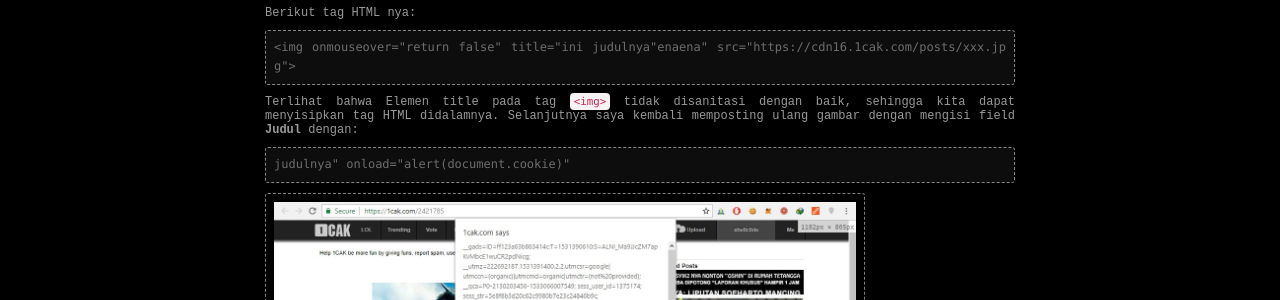
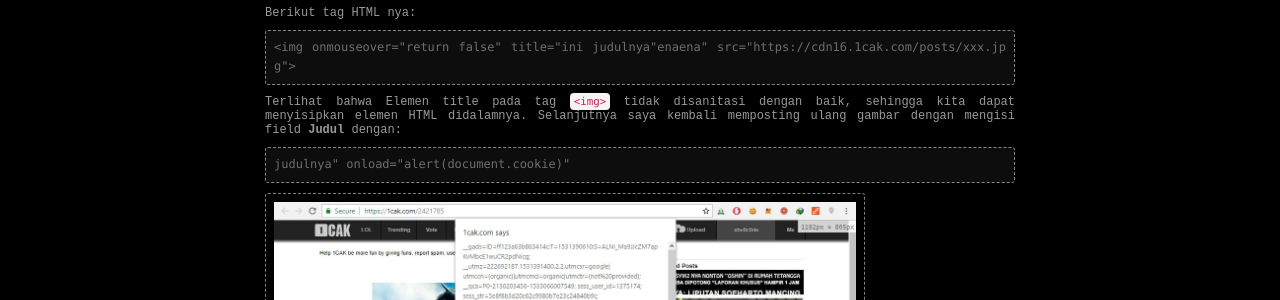
Before and after one commit to aryanrtm/noobsec.github.io, a Jekyll site: the page built from _posts/2018-08-24-stored-xss-di-1cak-posts.md, in a window 1280 px wide. Shown: the part 683-983 px from the top of the page. Built offline with Jekyll 4.4.1, drawn with Linux system fonts in a browser that asks for light colours; comment, search, counter and statistics services are not loaded.

Commit message:
Update 2018-08-24-stored-xss-di-1cak-posts.md

````diff
--- a/_posts/2018-08-24-stored-xss-di-1cak-posts.md
+++ b/_posts/2018-08-24-stored-xss-di-1cak-posts.md
@@ -21,7 +21,7 @@ Berikut tag HTML nya:
 <img onmouseover="return false" title="ini judulnya"enaena" src="https://cdn16.1cak.com/posts/xxx.jpg">
 ```
 
-Terlihat bahwa Elemen title pada tag `<img>` tidak disanitasi dengan baik, sehingga kita dapat menyisipkan tag HTML didalamnya. Selanjutnya saya kembali memposting ulang gambar dengan mengisi field **Judul** dengan:
+Terlihat bahwa Elemen title pada tag `<img>` tidak disanitasi dengan baik, sehingga kita dapat menyisipkan elemen HTML didalamnya. Selanjutnya saya kembali memposting ulang gambar dengan mengisi field **Judul** dengan:
 
 ```
 judulnya" onload="alert(document.cookie)"
````
